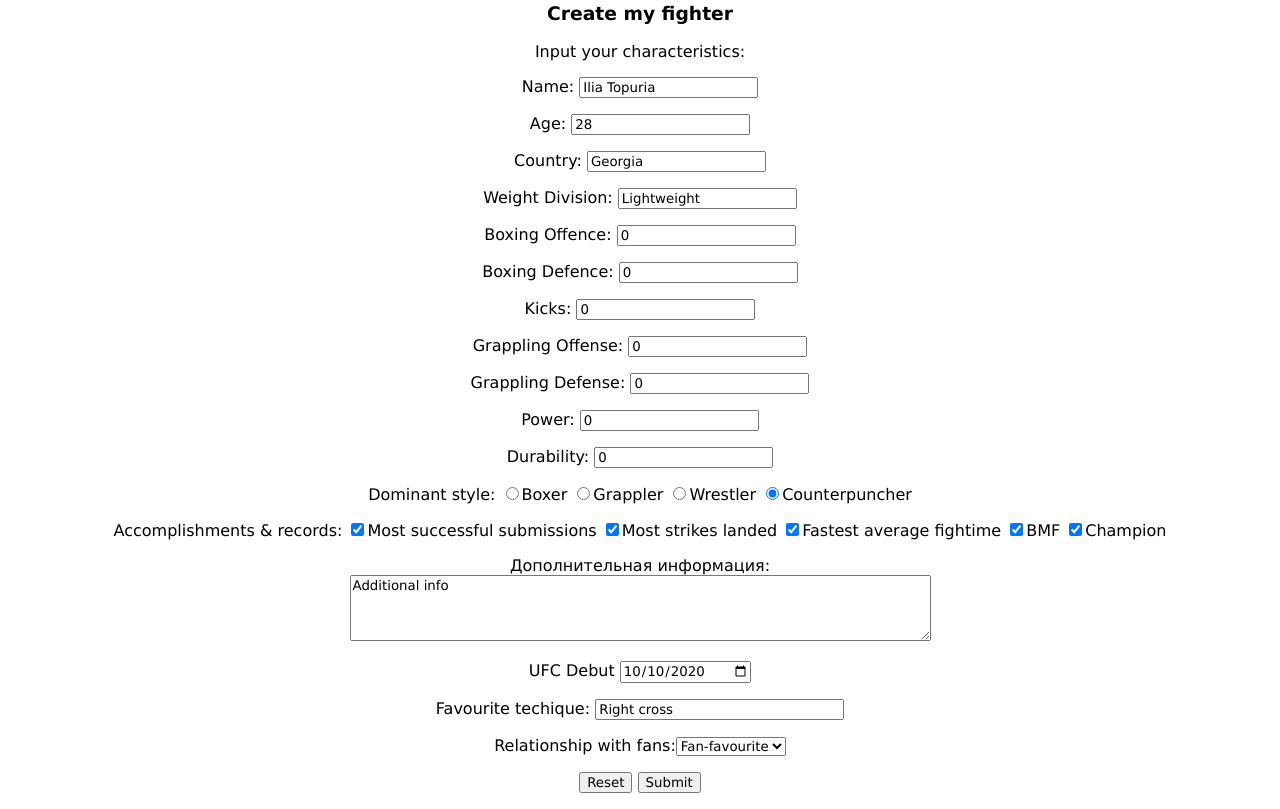
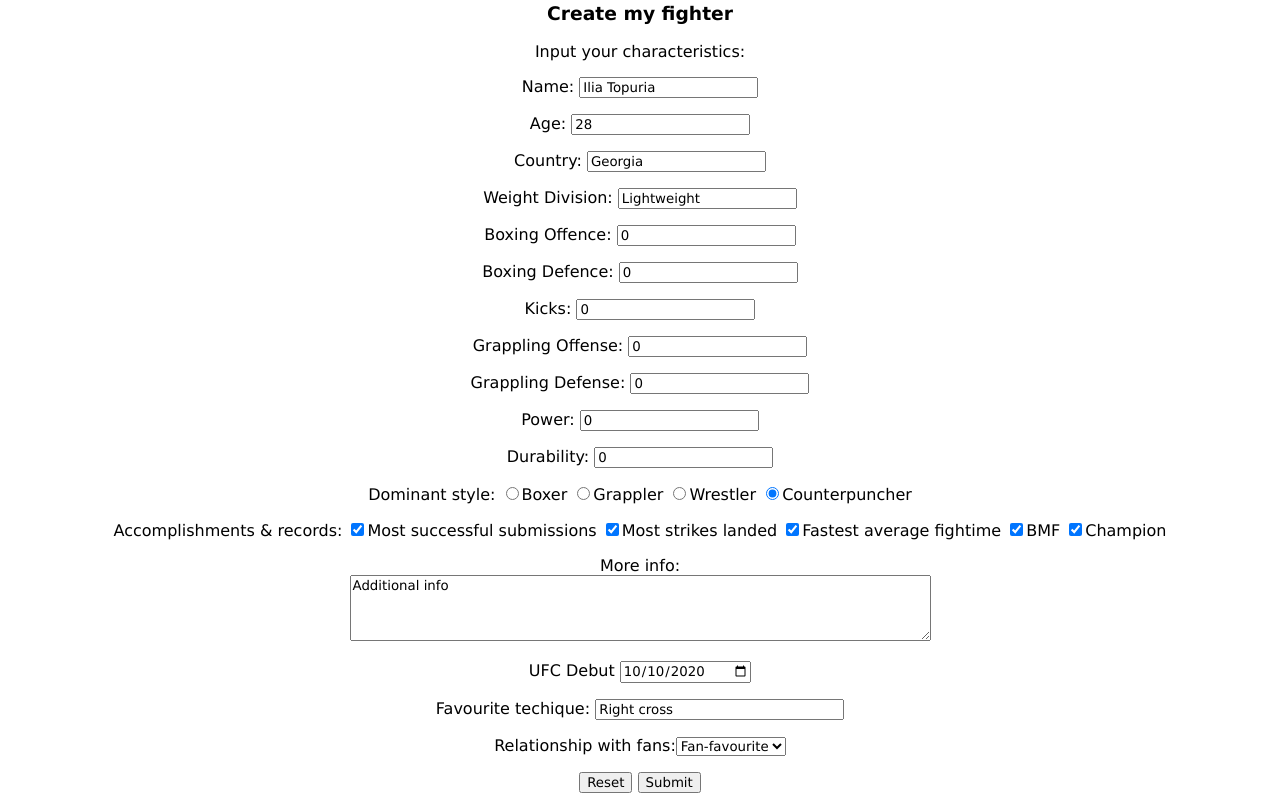
Before and after one commit to RiabtsevFA/Minor-project-1, a plain HTML site: page form.html in a window 1280 px wide. Shown: the part 397-1206 px from the top of the page. Drawn offline with Linux system fonts and the light colour scheme.

Commit message:
Add files via upload

```diff
--- a/form.html
+++ b/form.html
@@ -25,7 +25,8 @@
         }
     </style>
 </head>
-<h1>The biggest UFC finishes</h1><p id="GoBack"></p>
+<body>
+    <h1>The biggest UFC finishes</h1><p id="GoBack"></p>
     <ul>
         <li><a href="https://ufc.ru/" target="_blank">Ultimate Fighting Championship website</a></li>
         <li><a href="https://ufc.ru/" target="_blank"><img src="https://RiabtsevFA.github.io/Minor-project-1/images/UFClogo.jpg" height="30px"></a></li>
@@ -67,7 +68,7 @@
             <input type="Checkbox" name="Accomplishment" value="50" checked>Champion
         </p>
 
-        <p id="UFC"> Дополнительная информация:
+        <p id="UFC"> More info:
             <br>
             <TEXTAREA cols=80 rows=4 name="textarea">Additional info</TEXTAREA>
         </p>
```
Also changed, not shown: index.html (+1 -2 lines).
